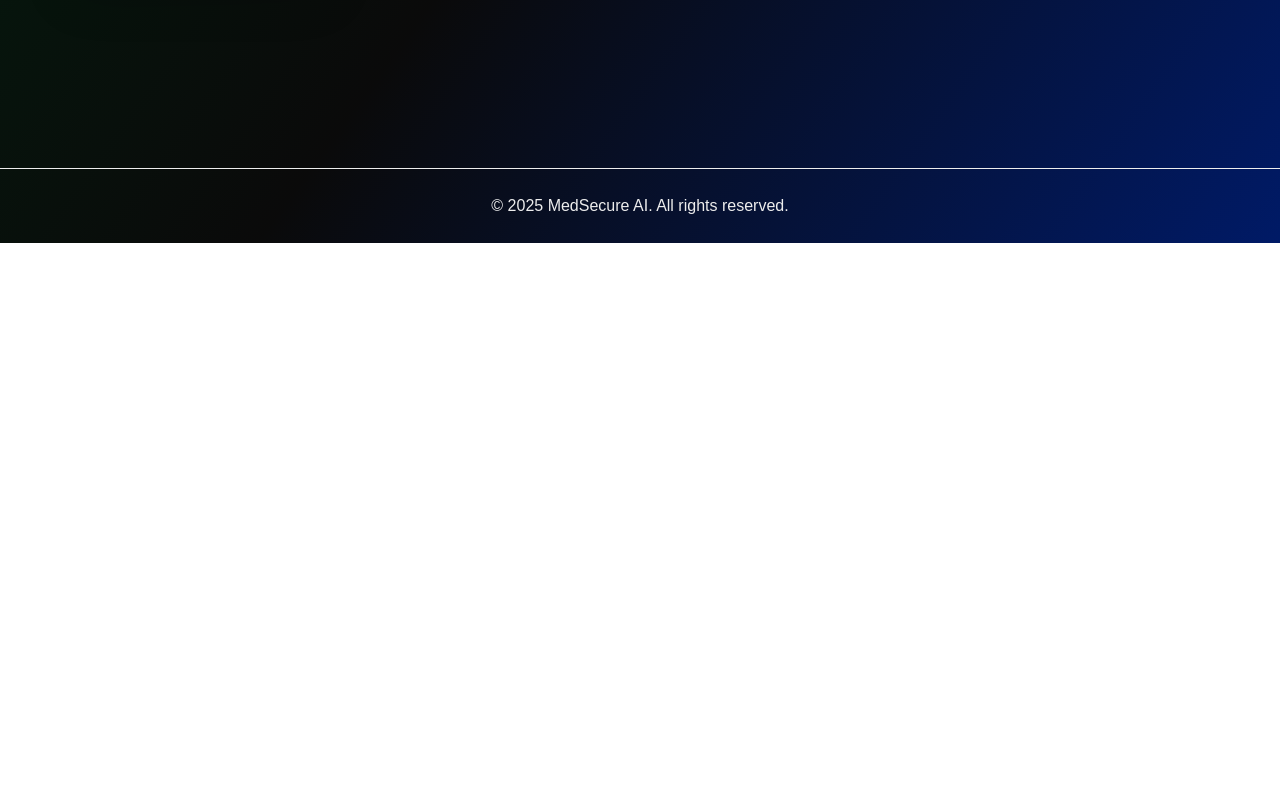
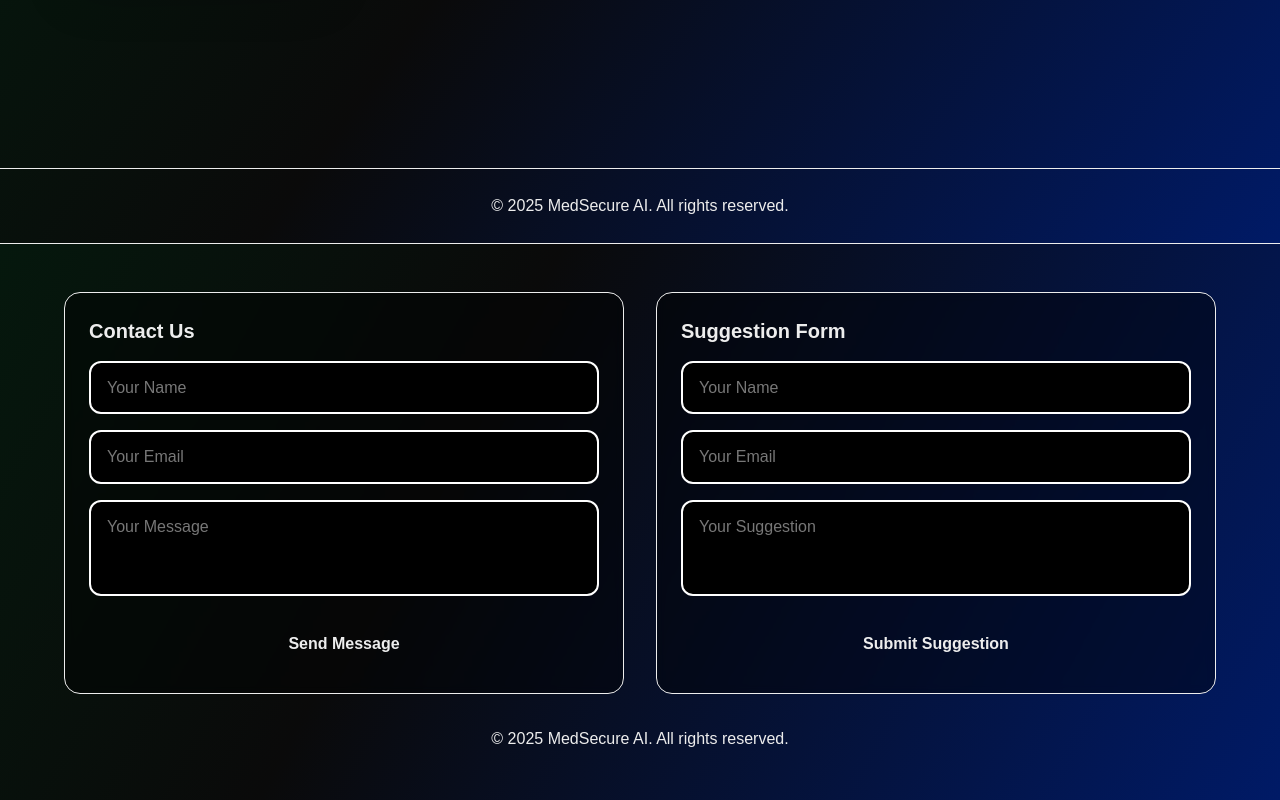
Before and after one commit to ChiragPaul/MedSecureAI---Impactverse-Client1, a Next.js app in the folder frontend/: page /ai-chat in a window 1280 px wide. Shown: the part 1513-2313 px from the top of the page. Before the commit the page ends 1756 px from the top, so only its background shows below. Built offline with nearby package versions, Linux system fonts and the light colour scheme.

Commit message:
Footer component

```diff
--- a/frontend/app/ai-chat/page.js
+++ b/frontend/app/ai-chat/page.js
@@ -1,6 +1,8 @@
 "use client";
 import { useState, useEffect, useRef } from "react";
 import Navbar from "../../components/Navbar";
+
+import Footer from "../../components/Footer";
 
 export default function AIChat() {
   const REGIONS = [
--- a/frontend/app/layout.js
+++ b/frontend/app/layout.js
@@ -3,6 +3,7 @@ import { Geist, Geist_Mono } from "next/font/google";
 import "./globals.css";
 import { useEffect } from "react";
 import { AuthProvider } from "../context/AuthContext";
+import Footer from "../components/Footer";
 
 const geistSans = Geist({
   variable: "--font-geist-sans",
@@ -16,39 +17,9 @@ const geistMono = Geist_Mono({
 
 export default function RootLayout({ children }) {
   useEffect(() => {
-    // Cursor cycling
-    const cursorList = [
-      'url("/medicine-strip-cursor-1.svg") 16 16, pointer',
-      'url("/medicine-strip-cursor-2.svg") 16 16, pointer',
-      'url("/medicine-strip-cursor-3.svg") 16 16, pointer',
-      'url("/medicine-strip-cursor-4.svg") 16 16, pointer',
-      'url("/medicine-strip-cursor-5.svg") 16 16, pointer',
-      'url("/medicine-strip-cursor-6.svg") 16 16, pointer',
-    ];
-    let cursorIndex = 0;
-    const setAllCursors = (cursor) => {
-      document.body.style.cursor = cursor;
-      const tags = ["button", "input", "textarea", "select", "a"];
-      tags.forEach((tag) => {
-        document.querySelectorAll(tag).forEach((el) => {
-          el.style.cursor = cursor;
-        });
-      });
-      document
-        .querySelectorAll(".tab-btn, .radiant-box, .recommended-prompt")
-        .forEach((el) => {
-          el.style.cursor = cursor;
-        });
-    };
-    setAllCursors(cursorList[cursorIndex]);
-    const interval = setInterval(() => {
-      cursorIndex = (cursorIndex + 1) % cursorList.length;
-      setAllCursors(cursorList[cursorIndex]);
-    }, 5000);
     // Force dark theme
     document.documentElement.classList.remove("light");
     document.documentElement.classList.add("dark");
-    return () => clearInterval(interval);
   }, []);
   return (
     <html lang="en">
@@ -56,6 +27,7 @@ export default function RootLayout({ children }) {
         className={`${geistSans.variable} ${geistMono.variable} antialiased`}
       >
         <AuthProvider>{children}</AuthProvider>
+        <Footer />
       </body>
     </html>
   );
--- /dev/null
+++ b/frontend/components/Footer.js
@@ -0,0 +1,112 @@
+"use client";
+import { useState } from "react";
+
+export default function Footer() {
+  const [contactName, setContactName] = useState("");
+  const [contactEmail, setContactEmail] = useState("");
+  const [contactMessage, setContactMessage] = useState("");
+  const [suggestionName, setSuggestionName] = useState("");
+  const [suggestionEmail, setSuggestionEmail] = useState("");
+  const [suggestionMessage, setSuggestionMessage] = useState("");
+
+  const handleContactSubmit = (e) => {
+    e.preventDefault();
+    alert(
+      `Contact form submitted:\nName: ${contactName}\nEmail: ${contactEmail}\nMessage: ${contactMessage}`
+    );
+    setContactName("");
+    setContactEmail("");
+    setContactMessage("");
+  };
+
+  const handleSuggestionSubmit = (e) => {
+    e.preventDefault();
+    alert(
+      `Suggestion form submitted:\nName: ${suggestionName}\nEmail: ${suggestionEmail}\nMessage: ${suggestionMessage}`
+    );
+    setSuggestionName("");
+    setSuggestionEmail("");
+    setSuggestionMessage("");
+  };
+
+  return (
+    <footer className="bg-night border-t border-brand/20 py-12 px-6 md:px-12">
+      <div className="max-w-6xl mx-auto grid grid-cols-1 md:grid-cols-2 gap-8">
+        {/* Contact Us Form */}
+        <div className="bg-black/40 backdrop-blur-sm border border-brand/30 rounded-2xl p-6">
+          <h3 className="text-xl font-bold text-brand mb-4">Contact Us</h3>
+          <form onSubmit={handleContactSubmit} className="space-y-4">
+            <input
+              type="text"
+              placeholder="Your Name"
+              value={contactName}
+              onChange={(e) => setContactName(e.target.value)}
+              className="w-full radiant-input px-4 py-3 rounded-xl"
+              required
+            />
+            <input
+              type="email"
+              placeholder="Your Email"
+              value={contactEmail}
+              onChange={(e) => setContactEmail(e.target.value)}
+              className="w-full radiant-input px-4 py-3 rounded-xl"
+              required
+            />
+            <textarea
+              placeholder="Your Message"
+              value={contactMessage}
+              onChange={(e) => setContactMessage(e.target.value)}
+              className="w-full radiant-input px-4 py-3 rounded-xl h-24 resize-none"
+              required
+            />
+            <button
+              type="submit"
+              className="w-full px-6 py-3 bg-gradient-to-r from-brand to-brand/80 rounded-xl font-bold hover:shadow-lg hover:shadow-brand/25 transition-all duration-300 transform hover:scale-105"
+            >
+              Send Message
+            </button>
+          </form>
+        </div>
+
+        {/* Suggestion Form */}
+        <div className="bg-black/40 backdrop-blur-sm border border-brand/30 rounded-2xl p-6">
+          <h3 className="text-xl font-bold text-brand mb-4">Suggestion Form</h3>
+          <form onSubmit={handleSuggestionSubmit} className="space-y-4">
+            <input
+              type="text"
+              placeholder="Your Name"
+              value={suggestionName}
+              onChange={(e) => setSuggestionName(e.target.value)}
+              className="w-full radiant-input px-4 py-3 rounded-xl"
+              required
+            />
+            <input
+              type="email"
+              placeholder="Your Email"
+              value={suggestionEmail}
+              onChange={(e) => setSuggestionEmail(e.target.value)}
+              className="w-full radiant-input px-4 py-3 rounded-xl"
+              required
+            />
+            <textarea
+              placeholder="Your Suggestion"
+              value={suggestionMessage}
+              onChange={(e) => setSuggestionMessage(e.target.value)}
+              className="w-full radiant-input px-4 py-3 rounded-xl h-24 resize-none"
+              required
+            ></textarea>
+            <button
+              type="submit"
+              className="w-full px-6 py-3 bg-gradient-to-r from-brand to-brand/80 rounded-xl font-bold hover:shadow-lg hover:shadow-brand/25 transition-all duration-300 transform hover:scale-105"
+            >
+              Submit Suggestion
+            </button>
+          </form>
+        </div>
+      </div>
+      <div className="text-center text-gray-400 mt-8">
+        © {new Date().getFullYear()} MedSecure AI. All rights reserved.
+      </div>
+    </footer>
+  );
+}
```
